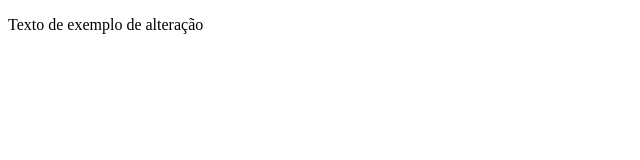
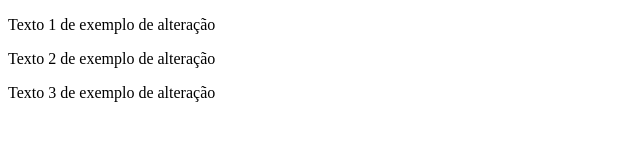
Before and after one commit to jefersontigik/Projeto_1, a plain HTML site: page Projeto_2/index.html in a window 1280 px wide. Shown: the whole page, without its empty margins (0-640 px from the left). Drawn offline with Linux system fonts and the light colour scheme.

Commit message:
Alterado index.html

```diff
--- a/Projeto_2/index.html
+++ b/Projeto_2/index.html
@@ -4,9 +4,11 @@
     <meta charset="UTF-8">
     <meta http-equiv="X-UA-Compatible" content="IE=edge">
     <meta name="viewport" content="width=device-width, initial-scale=1.0">
-    <title>Document</title>
+    <title>Home</title>
 </head>
 <body>
-    <p>Texto de exemplo de alteração</p>
+    <p>Texto 1 de exemplo de alteração</p>
+    <p>Texto 2 de exemplo de alteração</p>
+    <p>Texto 3 de exemplo de alteração</p>
 </body>
 </html>
```
